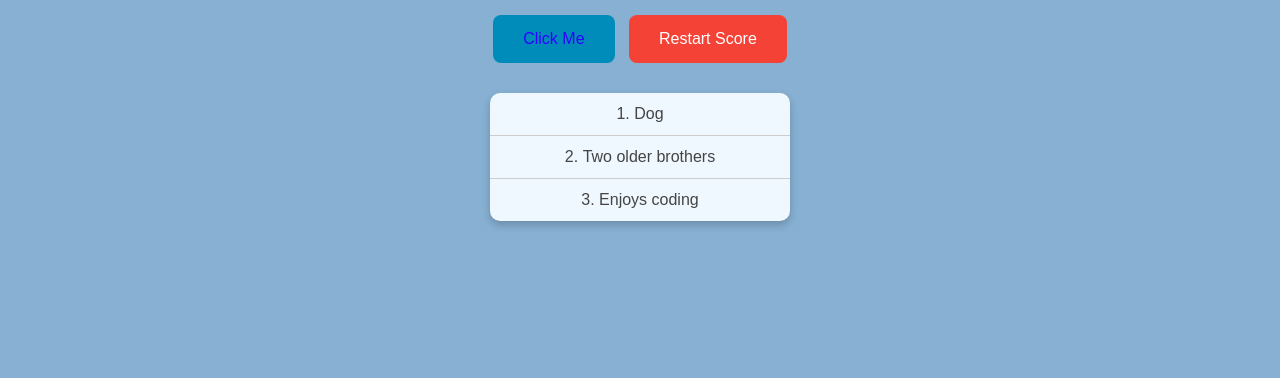
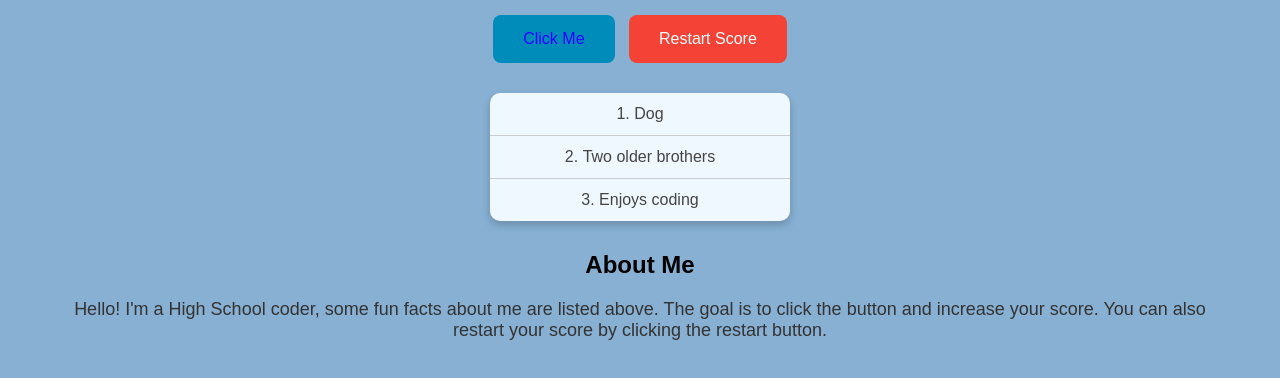
Before and after one commit to WLinsay/simple-website, a plain HTML site: page index.html in a window 1280 px wide. Shown: the part 162-540 px from the top of the page. Drawn offline with Linux system fonts and the light colour scheme.

Commit message:
Foundation

```diff
--- a/index.html
+++ b/index.html
@@ -18,6 +18,8 @@
     <li>Two older brothers</li>
     <li>Enjoys coding</li>
   </ol>
+  <h2>About Me</h2>
+  <p>Hello! I'm a High School coder, some fun facts about me are listed above. The goal is to click the button and increase your score. You can also restart your score by clicking the restart button.</p>
 
   <script src="script.js"></script>
 </body>
```
